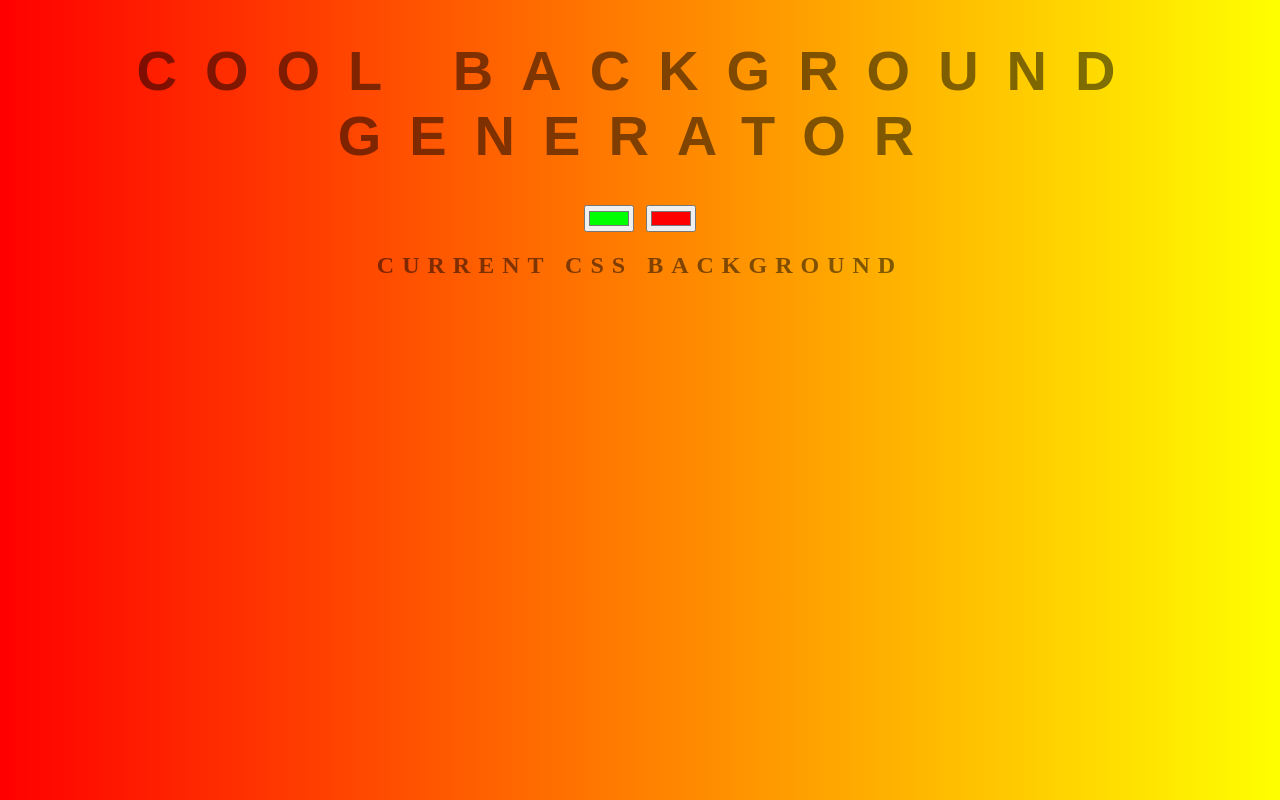
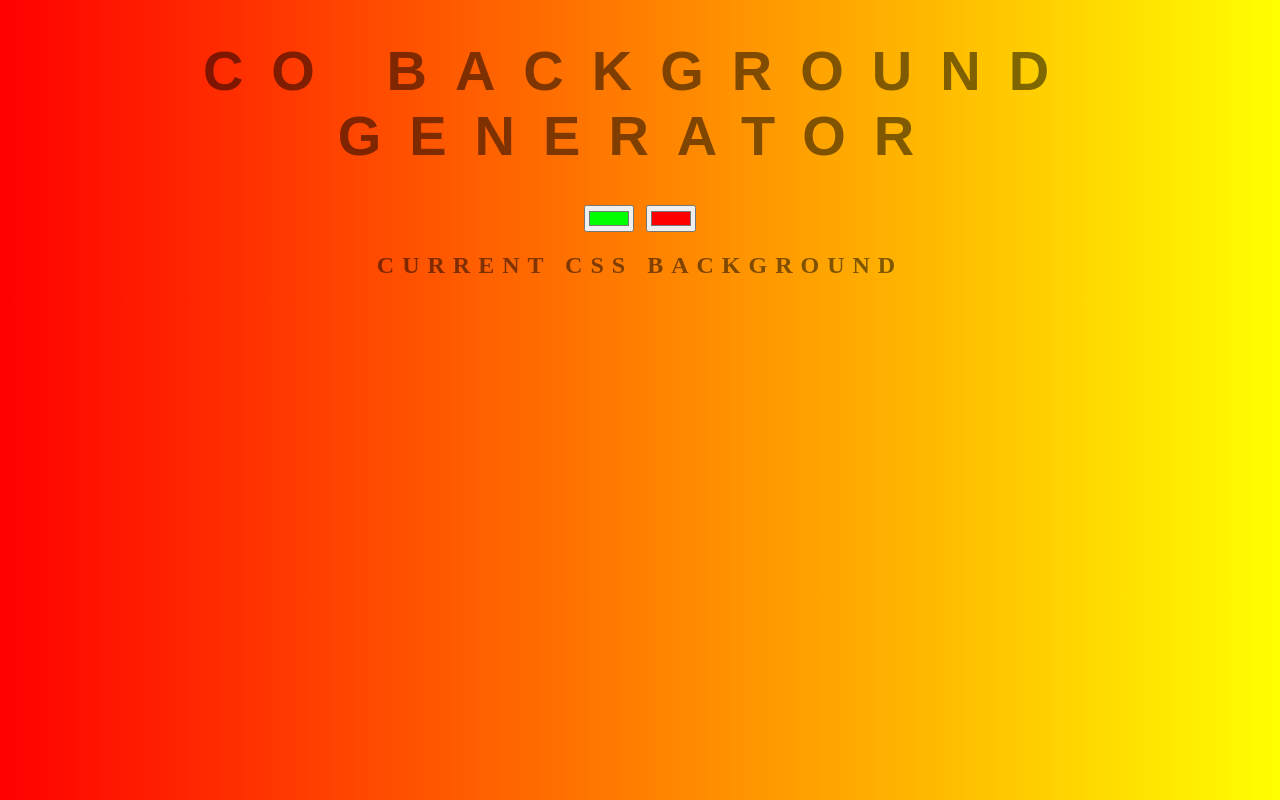
Before and after one commit to hasanthecoder/background-generator, a plain HTML site: page index.html in a window 1280 px wide. Drawn offline with Linux system fonts and the light colour scheme.

Commit message:
Update index.html

```diff
--- a/index.html
+++ b/index.html
@@ -5,7 +5,7 @@
 	<link rel="stylesheet" type="text/css" href="style.css">
 </head>
 <body id="gradient">
-	<h1>COOL Background Generator</h1>
+	<h1>CO Background Generator</h1>
 	<input class="color1" type="color" name="color1" value="#00ff00">
 	<input class="color2" type="color" name="color2" value="#ff0000">
 	<h2>Current CSS Background</h2>
```
